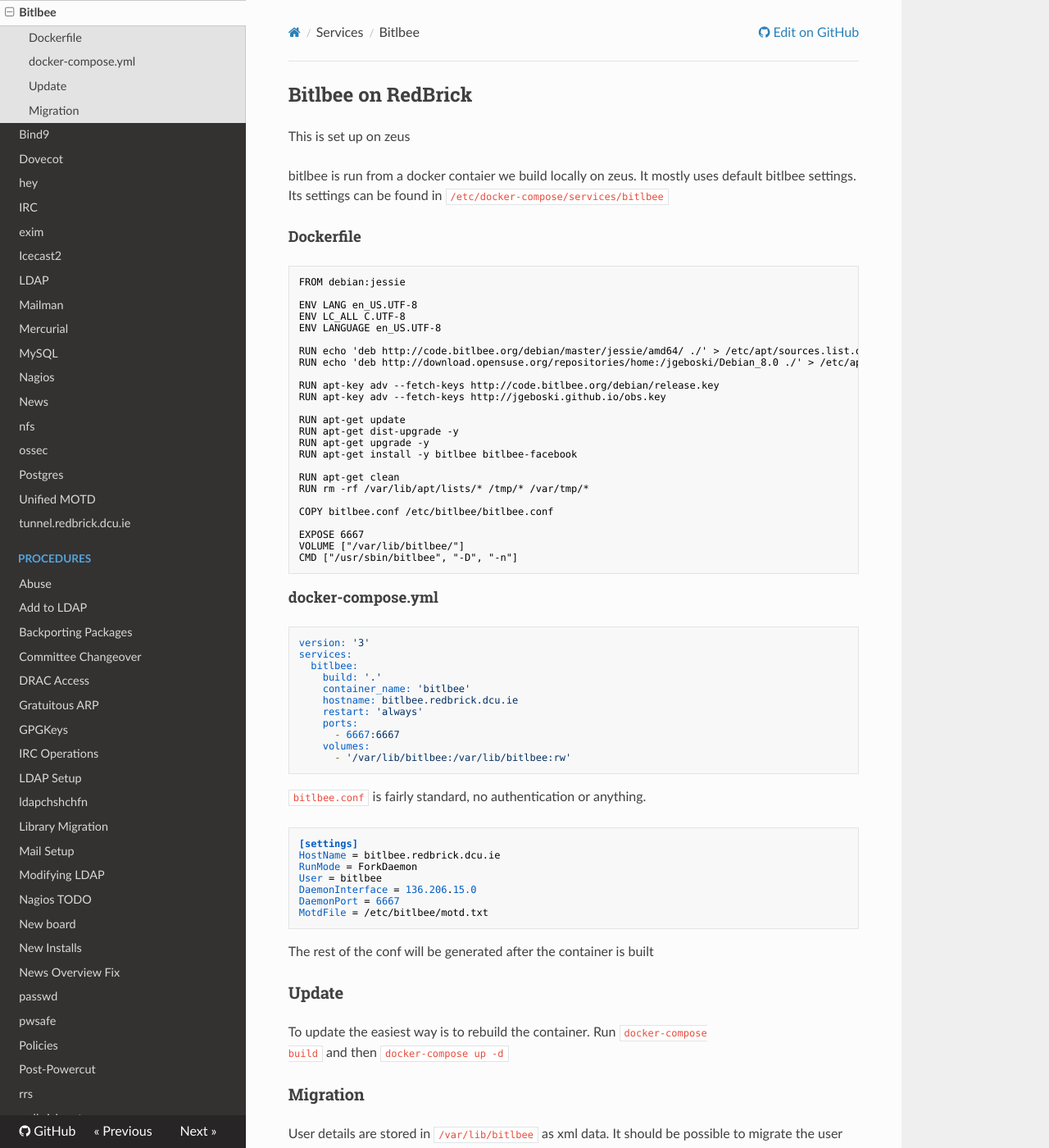
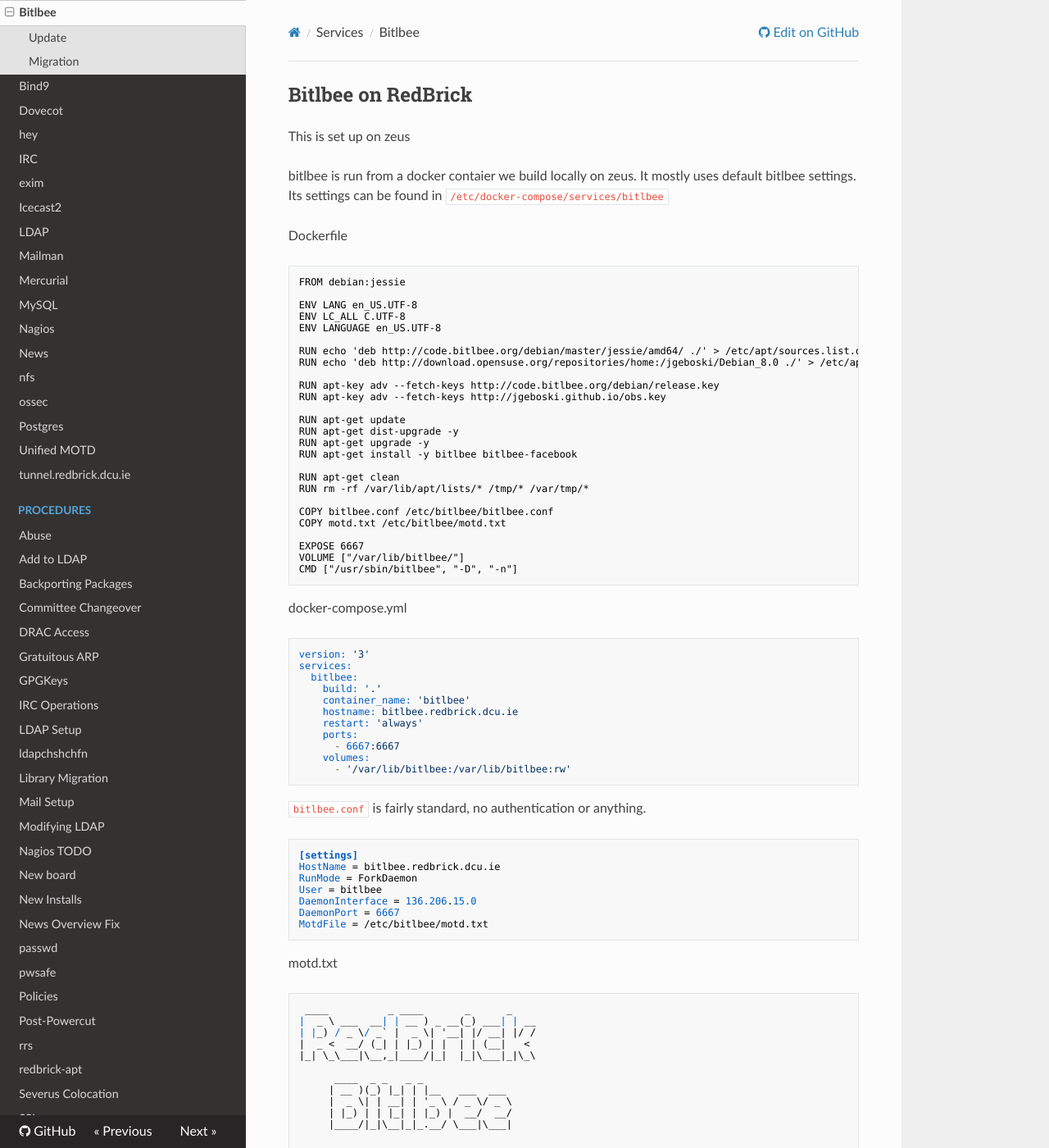
Before and after one commit to redbrick/docs-old, an MkDocs documentation site: the page built from docs/services/bitlbee.md, in a window 1280 px wide and 1400 px high. Shown: the whole window at 82% size. Built offline with MkDocs 1.6.1, drawn with Linux system fonts in a browser that asks for light colours; nearby versions of some CDN libraries; old or Windows-style settings are respelled for this version of MkDocs; some of the changed text lies outside the part shown.

Commit message:
Update bitlbee.md

````diff
--- a/docs/services/bitlbee.md
+++ b/docs/services/bitlbee.md
@@ -5,7 +5,7 @@ bitlbee is run from a docker contaier we build locally on zeus. It mostly uses
 default bitlbee settings. Its settings can be found in
 `/etc/docker-compose/services/bitlbee`
 
-#### Dockerfile
+Dockerfile
 
 ``` Dockerfile
 FROM debian:jessie
@@ -29,13 +29,14 @@ RUN apt-get clean
 RUN rm -rf /var/lib/apt/lists/* /tmp/* /var/tmp/*
 
 COPY bitlbee.conf /etc/bitlbee/bitlbee.conf
+COPY motd.txt /etc/bitlbee/motd.txt
 
 EXPOSE 6667
 VOLUME ["/var/lib/bitlbee/"]
 CMD ["/usr/sbin/bitlbee", "-D", "-n"]
 ```
 
-#### docker-compose.yml
+docker-compose.yml
 ```yaml
 version: '3'
 services:
@@ -61,7 +62,25 @@ DaemonInterface = 136.206.15.0
 DaemonPort = 6667
 MotdFile = /etc/bitlbee/motd.txt
 ```
-The rest of the conf will be generated after the container is built
+motd.txt
+```
+ ____          _ ____       _      _
+|  _ \ ___  __| | __ ) _ __(_) ___| | __
+| |_) / _ \/ _` |  _ \| '__| |/ __| |/ /
+|  _ <  __/ (_| | |_) | |  | | (__|   <
+|_| \_\___|\__,_|____/|_|  |_|\___|_|\_\
+
+      ____  _ _   _ _
+     | __ )(_) |_| | |__   ___  ___
+     |  _ \| | __| | '_ \ / _ \/ _ \
+     | |_) | | |_| | |_) |  __/  __/
+     |____/|_|\__|_|_.__/ \___|\___|
+
+
+   bitlbee.redbrick.dcu.ie irc gateway
+
+for help see http://bitlbee.redbrick.dcu.ie
+```
 
 ### Update
 
````
